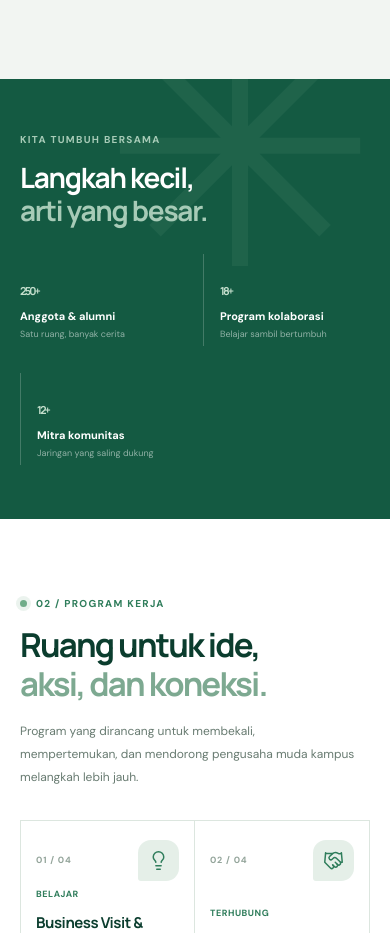
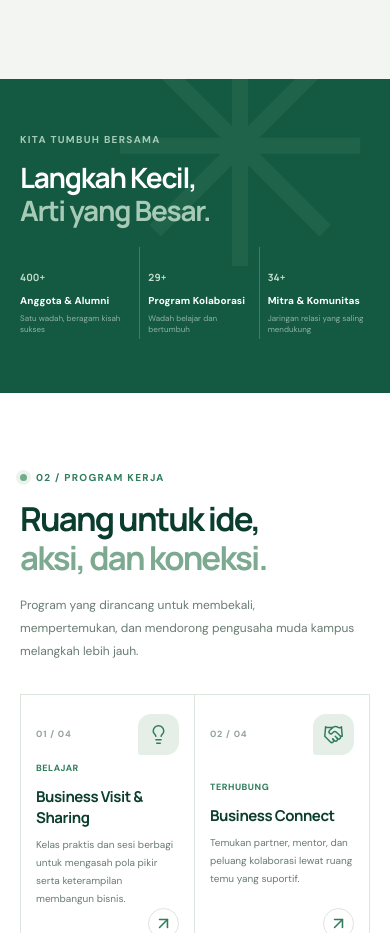
Before and after one commit to IndraMahayana/hipmiptunmas, a React (Vite) app: page / in a window 390 px wide. Shown: the part 1560-2493 px from the top of the page. Built offline with nearby package versions, Linux system fonts and the light colour scheme.

Commit message:
Fix Stats Section

```diff
--- a/src/components/StatsSection.jsx
+++ b/src/components/StatsSection.jsx
@@ -2,19 +2,19 @@ import CountUp from "./CountUp.jsx";
 
 const stats = [
   {
-    value: 250,
-    label: "Anggota & alumni",
-    detail: "Satu ruang, banyak cerita",
+    value: 400,
+    label: "Anggota & Alumni",
+    detail: "Satu wadah, beragam kisah sukses",
   },
   {
-    value: 18,
-    label: "Program kolaborasi",
-    detail: "Belajar sambil bertumbuh",
+    value: 29,
+    label: "Program Kolaborasi",
+    detail: "Wadah belajar dan bertumbuh",
   },
   {
-    value: 12,
-    label: "Mitra komunitas",
-    detail: "Jaringan yang saling dukung",
+    value: 34,
+    label: "Mitra & Komunitas",
+    detail: "Jaringan relasi yang saling mendukung",
   },
 ];
 
@@ -25,9 +25,9 @@ export default function StatsSection() {
         <div className="stats-heading">
           <span className="eyebrow eyebrow-light">Kita tumbuh bersama</span>
           <h2>
-            Langkah kecil,
+            Langkah Kecil,
             <br />
-            <em>arti yang besar.</em>
+            <em>Arti yang Besar.</em>
           </h2>
         </div>
         {stats.map(({ value, label, detail }) => (
--- a/src/index.css
+++ b/src/index.css
@@ -655,19 +655,23 @@ button {
 .stat-item strong {
   color: #c5dfcd;
   font:
-    700 36px "Manrope",
+    700 48px "Manrope",
     sans-serif;
-  letter-spacing: -0.06em;
+  letter-spacing: -0.025em;
 }
 .stat-item span {
-  margin-top: 4px;
-  font-size: 11px;
+  margin-top: 7px;
+  font-size: 18px;
   font-weight: 700;
+  letter-spacing: 0.01em;
+  word-spacing: 2px;
 }
 .stat-item small {
-  margin-top: 5px;
+  margin-top: 7px;
   color: rgba(255, 255, 255, 0.53);
-  font-size: 9px;
+  font-size: 10px;
+  line-height: 1.5;
+  word-spacing: 1px;
 }
 
 .program-section {
@@ -1281,8 +1285,8 @@ button {
     padding: 54px 0;
   }
   .stats-grid {
-    grid-template-columns: 1fr 1fr;
-    gap: 27px 16px;
+    grid-template-columns: repeat(3, minmax(0, 1fr));
+    gap: 20px 8px;
   }
   .stats-heading {
     grid-column: 1/-1;
@@ -1291,15 +1295,28 @@ button {
     font-size: 28px;
   }
   .stat-item {
+    min-width: 0;
     min-height: 92px;
-    padding-left: 16px;
+    padding-left: 8px;
   }
   .stat-item:nth-child(2) {
     border-left: 0;
     padding-left: 0;
   }
   .stat-item strong {
-    font-size: 32px;
+    font-size: 28px;
+  }
+  .stat-item span {
+    margin-top: 5px;
+    font-size: 10px;
+    line-height: 1.35;
+    word-spacing: 0;
+  }
+  .stat-item small {
+    margin-top: 5px;
+    font-size: 8px;
+    line-height: 1.4;
+    word-spacing: 0;
   }
   .section-topline {
     display: block;
```
